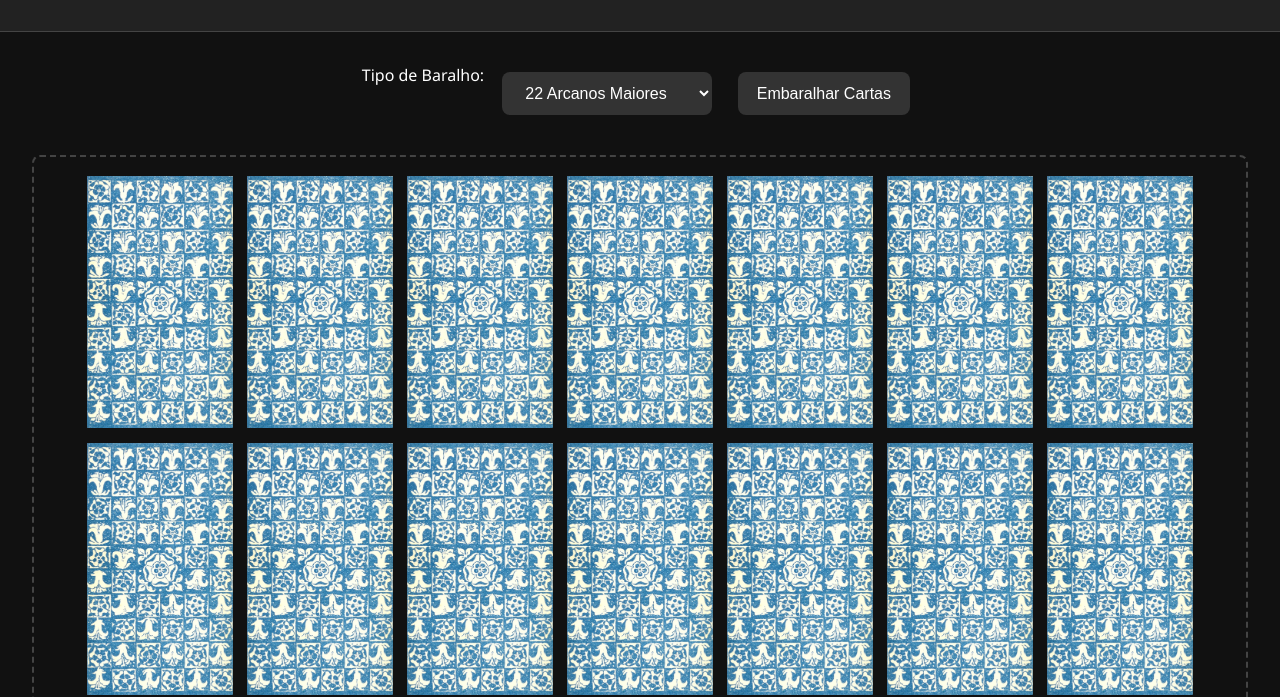
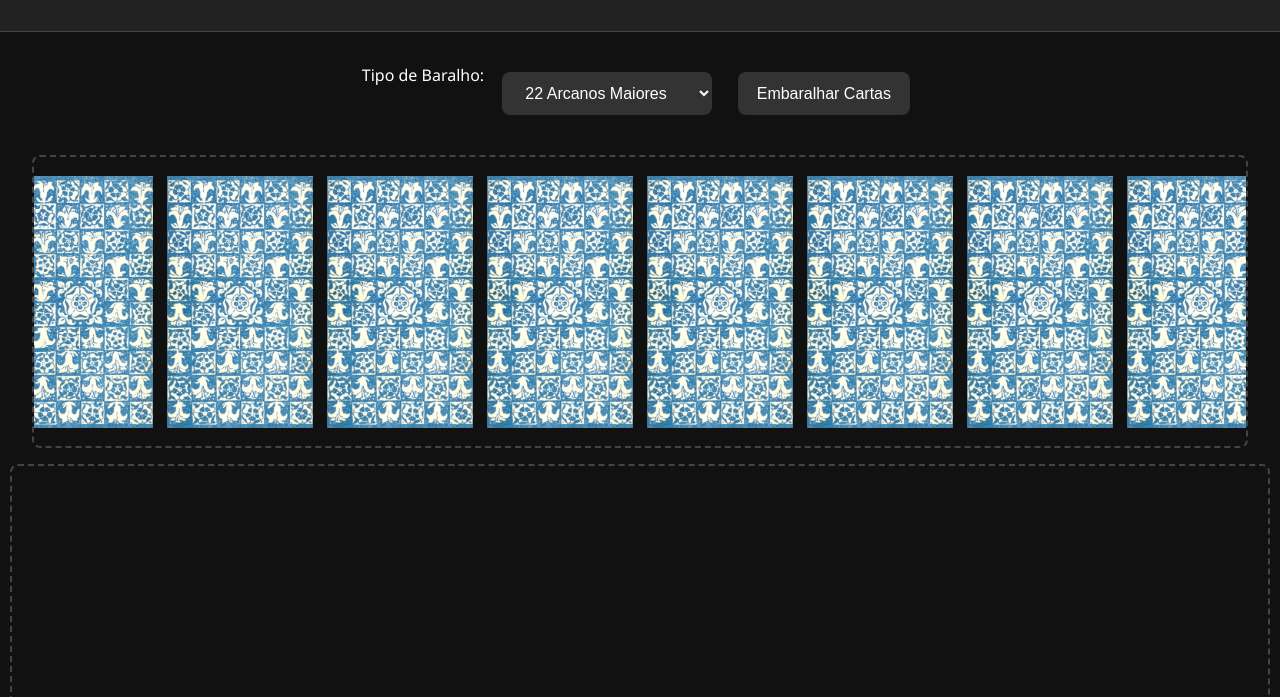
Before and after one commit to mimnz/tarot_online, a plain HTML site: page index.html in a window 1280 px wide. Shown: the part 106-803 px from the top of the page. Drawn offline with Linux system fonts and the light colour scheme.

Commit message:
Update style.css

```diff
--- a/style.css
+++ b/style.css
@@ -83,7 +83,6 @@
 #deck-display {
     display: flex;
     overflow: hidden;
-    flex-wrap: wrap; /* Permite que as cartas quebrem linha */
     justify-content: center; /* Centraliza as cartas */
     padding: 1rem;
     gap: 10px; /* Espaço entre as cartas */
@@ -93,8 +92,9 @@
     margin: 1rem auto;
     max-width: 95%; /* Limita a largura para centralizar melhor */
     box-sizing: border-box;
-    /* overflow-x: auto; */ /* Desabilitado, as cartas quebrarão linha */
-    position: relative; /* Para posicionar as cartas durante a animação de embaralhamento */
+    overflow-x: auto;
+    position: relative;
+    flex-wrap: nowrap;
 }
 
 /* Área de Tiragem - onde as cartas selecionadas vão */
```
